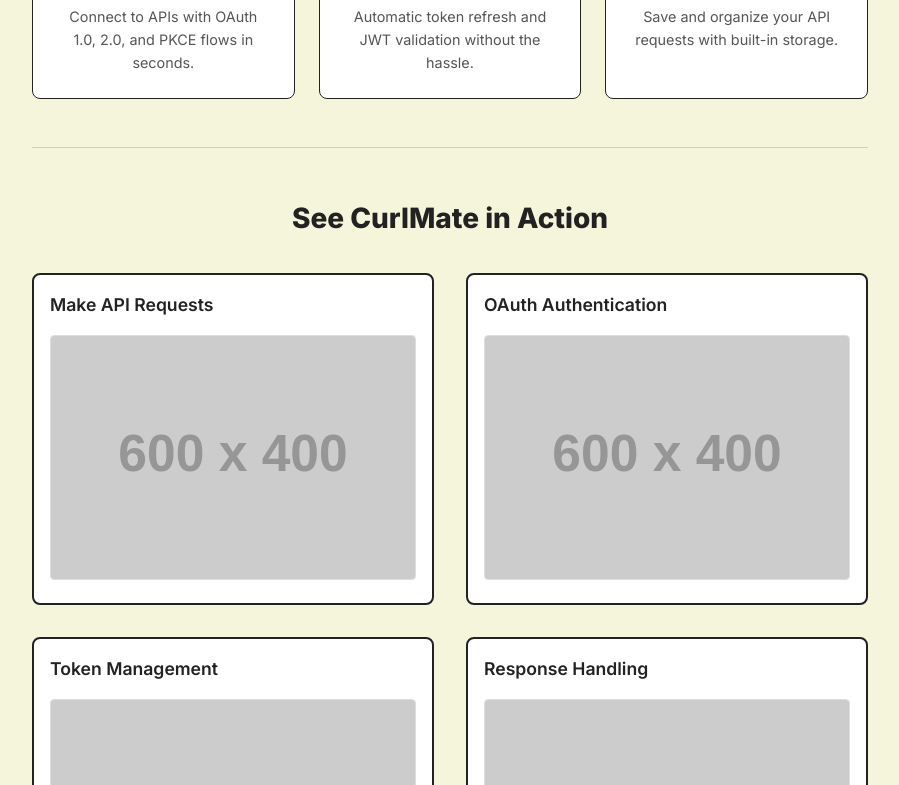
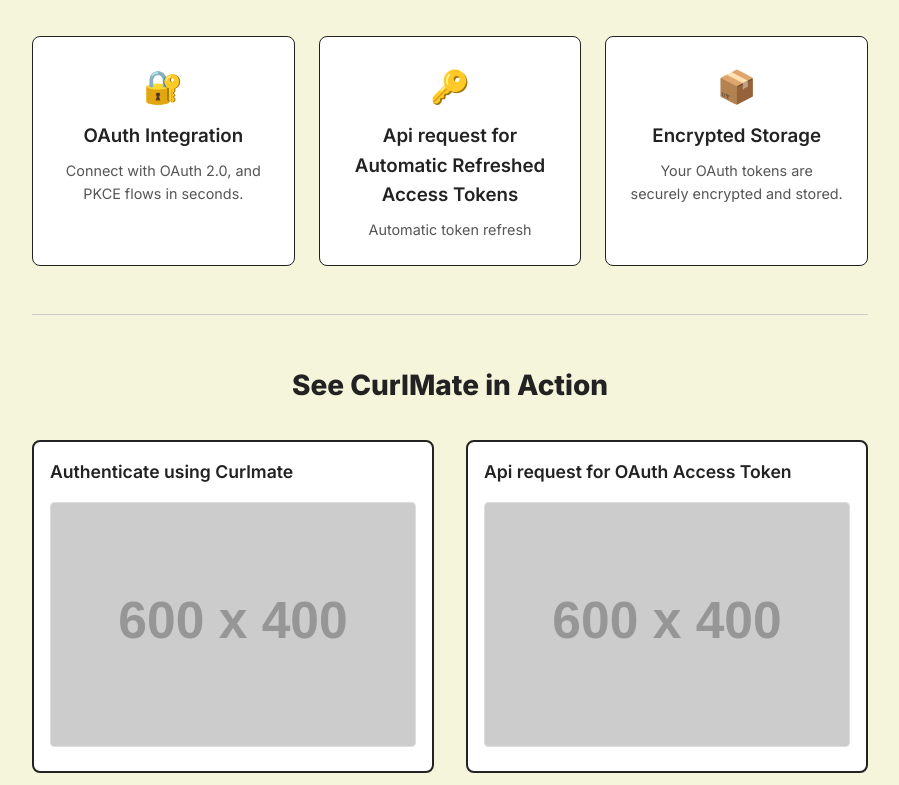
Before and after one commit to curlmate-dev/Curlmate-landing, a plain HTML site: page index.html in a window 1280 px wide. Shown: the part 716-1501 px from the top of the page, without its empty margins (190-1089 px from the left). Drawn offline with Linux system fonts and the light colour scheme; placeholder pictures from the web are drawn by us.

Commit message:
html changes for SEO

```diff
--- a/index.html
+++ b/index.html
@@ -3,7 +3,7 @@
 <head>
   <meta charset="UTF-8">
   <meta name="viewport" content="width=device-width, initial-scale=1.0">
-  <title>CurlMate - API Testing Made Simple</title>
+  <title>CurlMate - Api for Auto Refreshed OAuth Access Tokens</title>
   <link rel="stylesheet" href="styles.css">
   <link rel="preconnect" href="https://fonts.googleapis.com">
   <link rel="preconnect" href="https://fonts.gstatic.com" crossorigin>
@@ -17,8 +17,8 @@
     </header>
 
     <section class="hero">
-      <h1>API Testing.<br>Without the headache.</h1>
-      <p>The elegant way to test APIs with OAuth, JWT, and token management built right in.</p>
+      <h1>Auto Refreshed oauth access tokens for your agents, mcps, or code<br>Without the headache.</h1>
+      <p>The elegant way get refreshed oauth access tokens</p>
       <a href="https://app.curlmate.dev/connection" class="cta-button">Get Started Free</a>
     </section>
 
@@ -26,17 +26,17 @@
       <div class="feature">
         <div class="feature-icon">🔐</div>
         <h3>OAuth Integration</h3>
-        <p>Connect to APIs with OAuth 1.0, 2.0, and PKCE flows in seconds.</p>
+        <p>Connect with OAuth 2.0, and PKCE flows in seconds.</p>
       </div>
       <div class="feature">
         <div class="feature-icon">🔑</div>
-        <h3>JWT Handling</h3>
-        <p>Automatic token refresh and JWT validation without the hassle.</p>
+        <h3>Api request for Automatic Refreshed Access Tokens</h3>
+        <p>Automatic token refresh</p>
       </div>
       <div class="feature">
         <div class="feature-icon">📦</div>
-        <h3>Request History</h3>
-        <p>Save and organize your API requests with built-in storage.</p>
+        <h3>Encrypted Storage</h3>
+        <p>Your OAuth tokens are securely encrypted and stored.</p>
       </div>
     </section>
 
@@ -45,27 +45,27 @@
 
       <div class="gif-grid">
         <div class="gif-card">
-          <h3>Make API Requests</h3>
+          <h3>Authenticate using Curlmate</h3>
           <!-- Replace with actual gif URL -->
-          <img src="https://placehold.co/600x400/f5f5dc/222?text=API+Request+Demo" alt="Making API requests with CurlMate">
+          <img src="https://placehold.co/600x400/f5f5dc/222?text=API+Request+Demo" alt="Authenticate using CurlMate">
         </div>
 
         <div class="gif-card">
-          <h3>OAuth Authentication</h3>
+          <h3>Api request for OAuth Access Token</h3>
           <!-- Replace with actual gif URL -->
-          <img src="https://placehold.co/600x400/f5f5dc/222?text=OAuth+Demo" alt="OAuth flow demo">
+          <img src="https://placehold.co/600x400/f5f5dc/222?text=OAuth+Demo" alt="Api request for OAuth Access Token">
         </div>
 
         <div class="gif-card">
-          <h3>Token Management</h3>
+          <h3>Agent use of OAuth Access Tokens</h3>
           <!-- Replace with actual gif URL -->
-          <img src="https://placehold.co/600x400/f5f5dc/222?text=Token+Management" alt="Token management demo">
+          <img src="https://placehold.co/600x400/f5f5dc/222?text=Token+Management" alt="Agent use of OAuth Access Tokens">
         </div>
 
         <div class="gif-card">
-          <h3>Response Handling</h3>
+          <h3>MCP use of OAuth Access Tokens</h3>
           <!-- Replace with actual gif URL -->
-          <img src="https://placehold.co/600x400/f5f5dc/222?text=Response+View" alt="Response handling demo">
+          <img src="https://placehold.co/600x400/f5f5dc/222?text=Response+View" alt="MCP use of OAuth Access Tokens">
         </div>
       </div>
     </section>
```
Also changed, not shown: public/logo.png (added).
